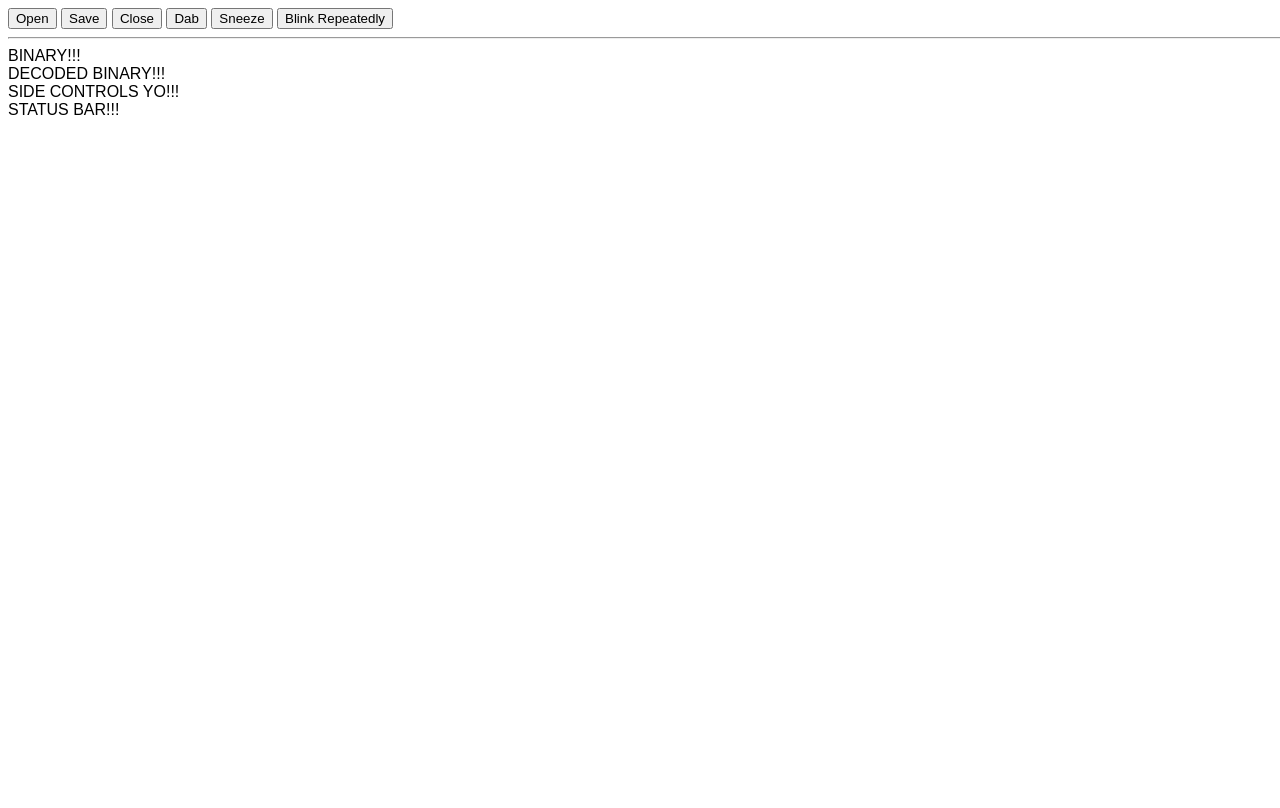
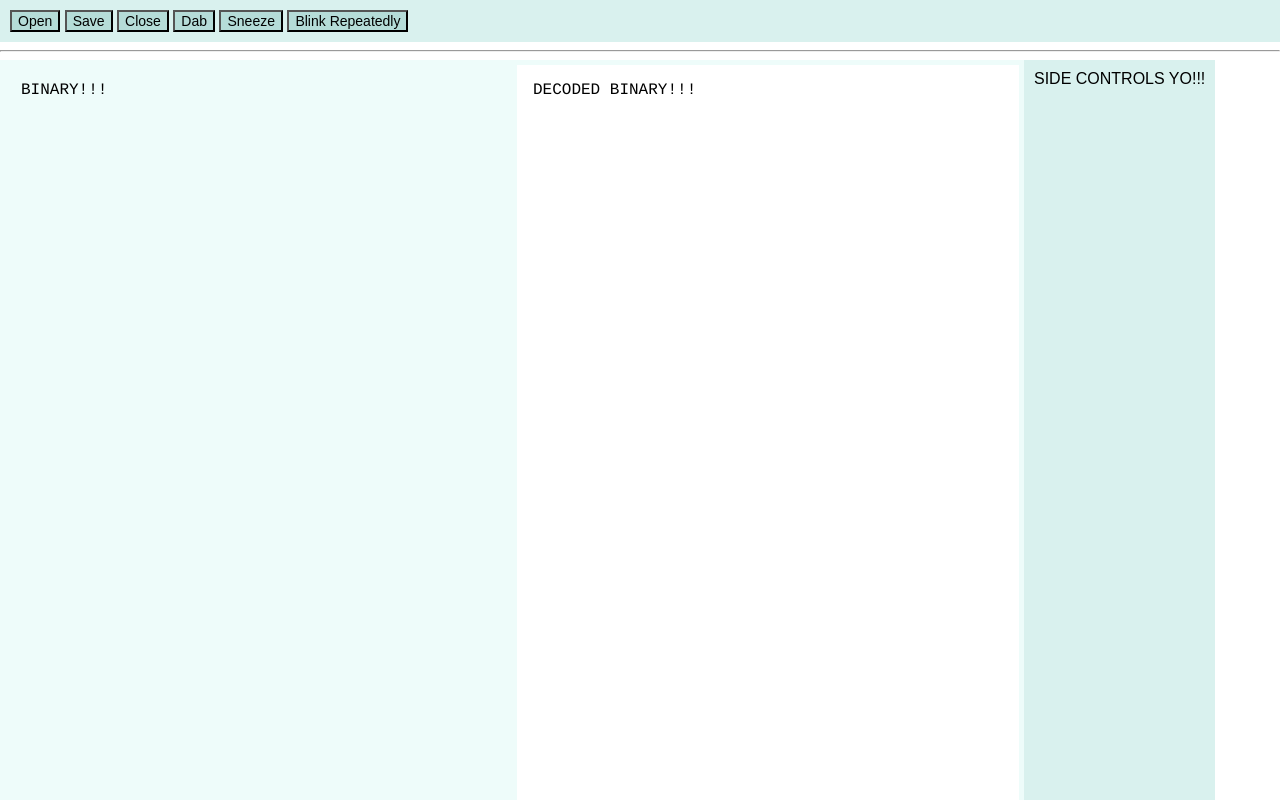
Before and after one commit to georobGWJ/octo-hex, an Electron app: page app/index.html in a window 1280 px wide. Drawn offline with Linux system fonts and the light colour scheme.

Commit message:
Update styling.

```diff
--- a/app/index.html
+++ b/app/index.html
@@ -17,7 +17,7 @@
     </section>
     <hr/>
     <section class = 'main-canvas'>
-      <div class='bin-content'>
+      <div class='raw-content'>
         BINARY!!!
       </div>
       <div class='rendered-content'>
--- a/app/styles.css
+++ b/app/styles.css
@@ -1,6 +1,88 @@
+html {
+  /* Opt-in to an updated CSS box model that will correctly set         */
+  /* the width and height of elements                                   */
+  box-sizing: border-box;
+}
+
+*, *:before, *:after {
+  /* Pass this setting to every other element and pseudo element on the page */
+  box-sizing: inherit;
+}
+
 html, body {
   font-family: "Source Code Pro", Arial;
   height: 100%;
   width: 100%;
   overflow: hidden;
 }
+
+body {
+  margin: 0;
+  padding: 0;
+  position: absolute;
+}
+
+.top-controls, .side-controls {
+  /* Use the OS default font for these elements */
+  font: menu;
+  background-color: rgb(217, 241, 238);
+  padding: 10px 10px 10px 10px;
+}
+
+div, button {
+  /* Remove browser default highlighting around active input fields */
+  outline: none;
+  margin: 0;
+}
+
+button {
+  font-size:14px;
+  background-color: rgb(181, 220, 216);
+}
+
+button:hover {
+  background-color: rgb(156, 198, 192);
+}
+
+button:active {
+  background-color: rgb(144, 182, 177);
+}
+
+button:disabled {
+  background-color: rgb(196, 204, 202);
+}
+
+.container {
+  display: flex;
+  flex-direction: column;
+  min-height: 100vh;
+  min-width: 100vw;
+  position: relative;
+}
+
+.main-canvas {
+  height:100vh;
+  /* Use Flexbox to align panes of application */
+  display:flex;
+}
+
+.raw-content, .rendered-content {
+  min-height: 100%;
+  max-width: 40%;
+  /* Set both panes to an equal width using Flexbox */
+  flex-grow: 1;
+  padding: 1em;
+  overflow: scroll;
+  font-size: 16px;
+}
+
+.raw-content {
+  border: 5px solid rgb(238, 252, 250);
+  background-color: rgb(238, 252, 250);
+  font-family: "Source Code Pro", Courier;
+}
+
+.rendered-content {
+  border: 5px solid rgb(238, 252, 250);
+  font-family: "Source Code Pro", Courier;
+}
```
